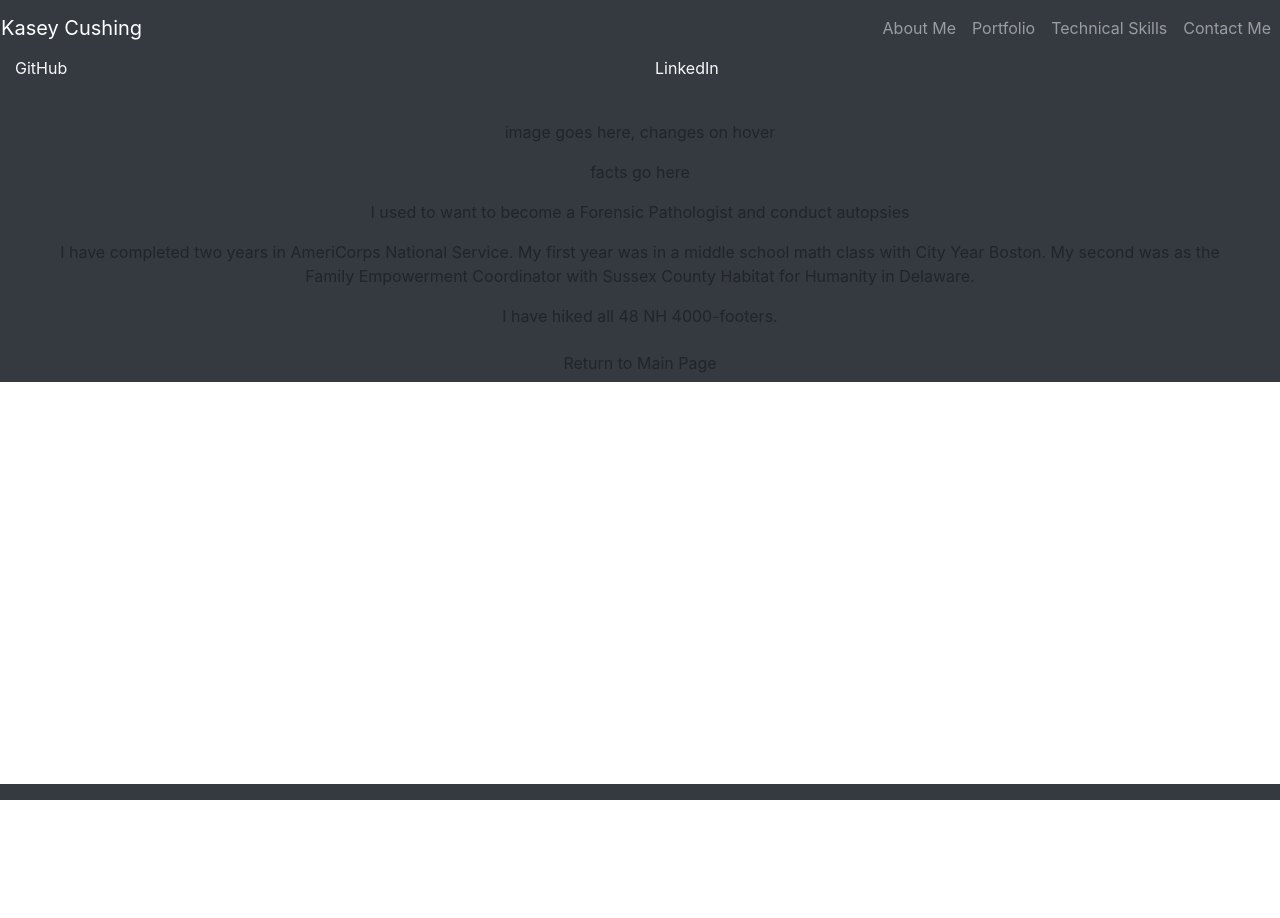
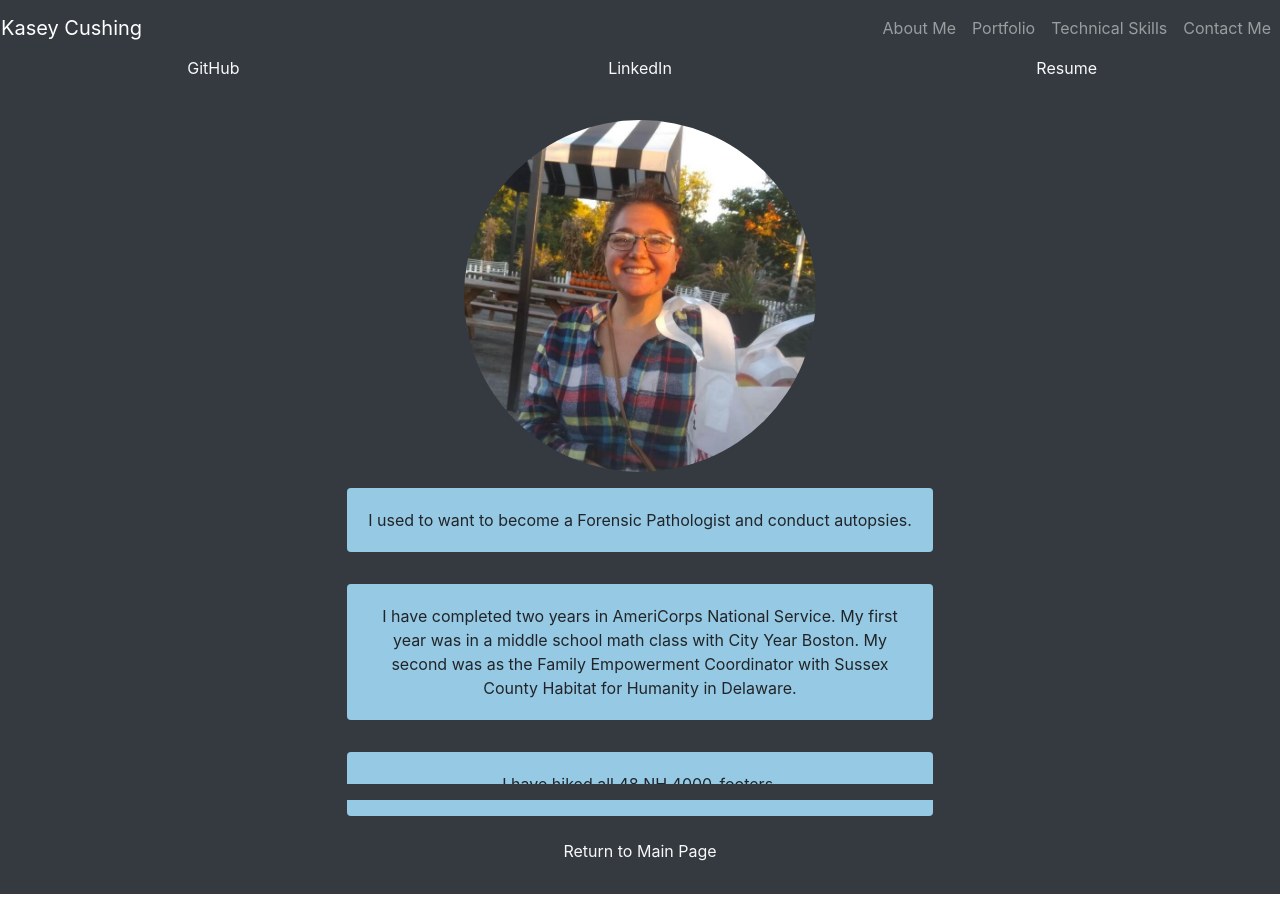
Before and after one commit to kcushing1/React-Portfolio, a React (Create React App) app: page /facts in a window 1280 px wide. Before the commit the page ends 800 px from the top, so only its background shows below. Built offline with nearby package versions, Linux system fonts and the light colour scheme.

Commit message:
update extraFacts page

```diff
--- a/src/components/AboutMe/About.js
+++ b/src/components/AboutMe/About.js
@@ -1,6 +1,7 @@
 import React from "react";
 import "./about.css";
 import Resume from "../Links/Resume";
+import Card from "../../utils/Card";
 
 export default function About() {
   return (
@@ -14,7 +15,7 @@ export default function About() {
           />
         </div>
       </div>
-      <div className="col-md-6 card greyblue p-0 border-0 text-center align-self-center">
+      <div className="col-md-6 card greyblue p-0 m-0 border-0 text-center align-self-center">
         <div className="card-body greyblue p-0">
           <h3>Hello There!</h3>
           <p>
--- a/src/components/AboutMe/about.css
+++ b/src/components/AboutMe/about.css
@@ -9,6 +9,10 @@
 }
 
 #headshot {
-  max-height: 60%;
+  max-height: 100%;
   max-width: auto;
 }
+
+#about-me {
+  max-width: 100%;
+}
--- a/src/components/Contact.js
+++ b/src/components/Contact.js
@@ -39,7 +39,7 @@ export default function Contact() {
               </div>
               <div className="row text-center mb-6">
                 <Link
-                  className="col"
+                  className="col text-light"
                   from="/"
                   to="/facts"
                   target="_blank"
--- /dev/null
+++ b/src/components/Facts/Blurb.js
@@ -0,0 +1,12 @@
+import React from "react";
+import "./blurb.css";
+
+export default function Blurb({ text }) {
+  return (
+    <div className="row py-3">
+      <div className="col">
+        <p className="card-body rounded greyblue">{text}</p>
+      </div>
+    </div>
+  );
+}
--- a/src/components/Facts/ExtraFacts.js
+++ b/src/components/Facts/ExtraFacts.js
@@ -1,13 +1,8 @@
 import React from "react";
+import { Link } from "react-router-dom";
 import Card from "../../utils/Card";
-
-//links to githib and linked in
-//two images that change on hover
-//fun facts section
-//include used to want to be a forensic pathologist
-//incl 2 years of americorps
-//incl hiked all nh 4000-footers
-//incl button for Main page
+import Blurb from "./Blurb";
+import "./blurb.css";
 
 export default function Facts() {
   //function for btn onclick, go to new page
@@ -15,25 +10,31 @@ export default function Facts() {
     <Card>
       <div className="row text-center">
         <div className="col">
-          <p>image goes here, changes on hover</p>
-          <p>facts go here</p>
-          <p>
-            I used to want to become a Forensic Pathologist and conduct
-            autopsies
-          </p>
-          <p>
-            I have completed two years in AmeriCorps National Service. My first
-            year was in a middle school math class with City Year Boston. My
-            second was as the Family Empowerment Coordinator with Sussex County
-            Habitat for Humanity in Delaware.
-          </p>
-          <p>I have hiked all 48 NH 4000-footers.</p>
+          <img
+            id="main-img"
+            class="rounded-circle"
+            src="./images/imgB.jpg"
+            alt="Kasey"
+          />
+          <Blurb
+            text={
+              "I used to want to become a Forensic Pathologist and conduct autopsies."
+            }
+          />
+          <Blurb
+            text={
+              " I have completed two years in AmeriCorps National Service. My first year was in a middle school math class with City Year Boston. My second was as the Family Empowerment Coordinator with Sussex County Habitat for Humanity in Delaware."
+            }
+          />
+          <Blurb text={"I have hiked all 48 NH 4000-footers."} />
         </div>
       </div>
-      <div className="row text-center">
+      <div className="row text-center mb-4">
         <div className="col">
           <button className="btn" type="button">
-            Return to Main Page
+            <Link to="/" className="text-light">
+              Return to Main Page
+            </Link>
           </button>
         </div>
       </div>
--- /dev/null
+++ b/src/components/Facts/blurb.css
@@ -0,0 +1,14 @@
+.softgrey {
+  background-color: #d3e9f5;
+}
+
+.greyblue {
+  background-color: #96c9e3;
+  margin: auto;
+  width: 50%;
+}
+
+#main-img {
+  max-width: 30%;
+  max-height: auto;
+}
--- a/src/components/Navbar/Navbar.js
+++ b/src/components/Navbar/Navbar.js
@@ -25,10 +25,10 @@ export default function Navbar() {
         id="navbarNav"
       >
         <ul className="navbar-nav">
-          <NavItem href="#about-me" text="About Me" />
-          <NavItem href="#portfolio" text="Portfolio" />
-          <NavItem href="#skills" text="Technical Skills" />
-          <NavItem href="#contact-me" text="Contact Me" />
+          <NavItem href="/#about-me" text="About Me" />
+          <NavItem href="/#portfolio" text="Portfolio" />
+          <NavItem href="/#skills" text="Technical Skills" />
+          <NavItem href="/#contact-me" text="Contact Me" />
         </ul>
       </div>
     </nav>
--- a/src/index.js
+++ b/src/index.js
@@ -2,7 +2,6 @@ import React from "react";
 import ReactDOM from "react-dom";
 import "./index.css";
 import App from "./App";
-import { BrowserRouter } from "react-router-dom";
 
 import "bootstrap/dist/css/bootstrap.min.css";
 
--- a/src/pages/Facts.js
+++ b/src/pages/Facts.js
@@ -9,17 +9,21 @@ import Github from "../components/Links/Github";
 import LinkedIn from "../components/Links/LinkedIn";
 import Container from "../components/Container";
 import ExtraFacts from "../components/Facts/ExtraFacts";
+import Resume from "../components/Links/Resume";
 
 export default function Facts() {
   return (
     <Container>
-      <div className="row">
+      <div className="row text-center">
         <div className="col">
           <Github />
         </div>
         <div className="col">
           <LinkedIn />
         </div>
+        <div className="col">
+          <Resume className={"text-light"} />
+        </div>
       </div>
       <ExtraFacts />
     </Container>
```
Also changed, not shown: public/images/imgA.JPG (added), public/images/imgB.JPG (added).
